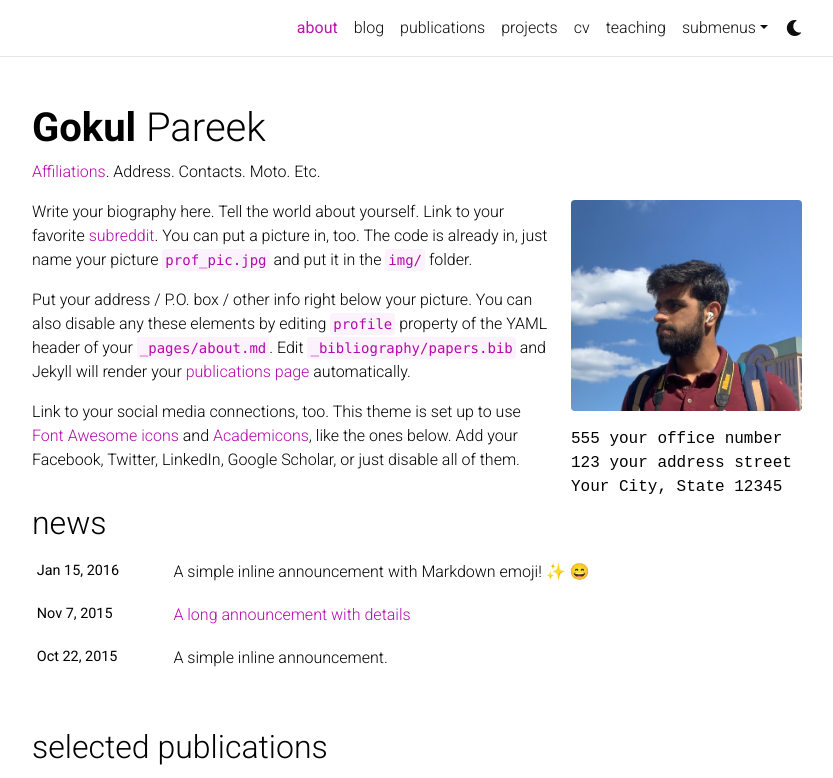
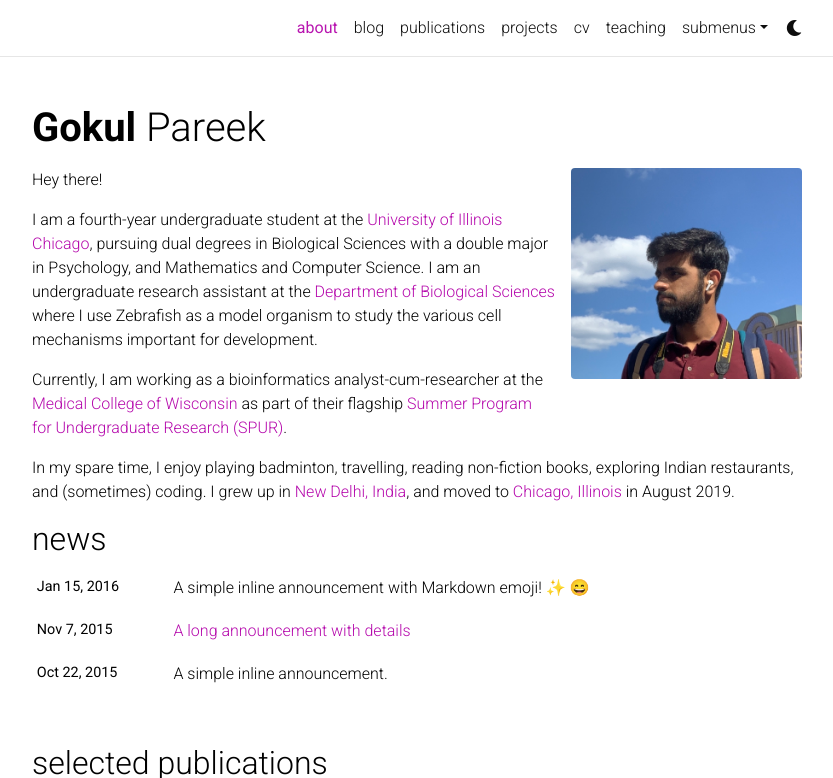
Before and after one commit to gokulpareek/gokul-pareek-website, a Jekyll site: the page built from _pages/about.md, in a window 1280 px wide and 1084 px high, cut to the strip 0-778 px from the top of the window. Shown: the whole strip, without its empty margins (223-1056 px from the left). Built offline with Jekyll 4.4.1, drawn with Linux system fonts in a browser that asks for light colours; full-size pictures stand in for the smaller copies a plugin makes; emoji names are drawn with the system emoji font; comment, search, counter and statistics services are not loaded; a style sheet for code colours, icons or effects is not loaded.

Commit message:
Update about.md

```diff
--- a/_pages/about.md
+++ b/_pages/about.md
@@ -2,24 +2,23 @@
 layout: about
 title: about
 permalink: /
-subtitle: <a href='#'>Affiliations</a>. Address. Contacts. Moto. Etc.
+subtitle:
 
 profile:
   align: right
   image: IMG_1791.jpg
   image_cicular: false # crops the image to make it circular
   address: >
-    <p>555 your office number</p>
-    <p>123 your address street</p>
-    <p>Your City, State 12345</p>
 
 news: true  # includes a list of news items
 selected_papers: true # includes a list of papers marked as "selected={true}"
 social: true  # includes social icons at the bottom of the page
 ---
 
-Write your biography here. Tell the world about yourself. Link to your favorite [subreddit](http://reddit.com). You can put a picture in, too. The code is already in, just name your picture `prof_pic.jpg` and put it in the `img/` folder.
+Hey there!
 
-Put your address / P.O. box / other info right below your picture. You can also disable any these elements by editing `profile` property of the YAML header of your `_pages/about.md`. Edit `_bibliography/papers.bib` and Jekyll will render your [publications page](/al-folio/publications/) automatically.
+I am a fourth-year undergraduate student at the [University of Illinois Chicago](https://www.uic.edu), pursuing dual degrees in Biological Sciences with a double major in Psychology, and Mathematics and Computer Science. I am an undergraduate research assistant at the [Department of Biological Sciences](https://bios.uic.edu) where I use Zebrafish as a model organism to study the various cell mechanisms important for development.
 
-Link to your social media connections, too. This theme is set up to use [Font Awesome icons](http://fortawesome.github.io/Font-Awesome/) and [Academicons](https://jpswalsh.github.io/academicons/), like the ones below. Add your Facebook, Twitter, LinkedIn, Google Scholar, or just disable all of them.
+Currently, I am working as a bioinformatics analyst-cum-researcher at the [Medical College of Wisconsin](https://www.mcw.edu) as part of their flagship [Summer Program for Undergraduate Research (SPUR)](https://www.mcw.edu/education/graduate-school/prospective-students/summer-program-for-undergraduate-research).
+
+In my spare time, I enjoy playing badminton, travelling, reading non-fiction books, exploring Indian restaurants, and (sometimes) coding. I grew up in [New Delhi, India](https://en.wikipedia.org/wiki/New_Delhi), and moved to [Chicago, Illinois](https://en.wikipedia.org/wiki/Chicago) in August 2019.
```
